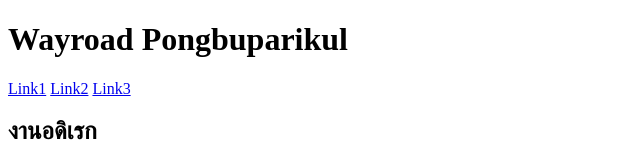
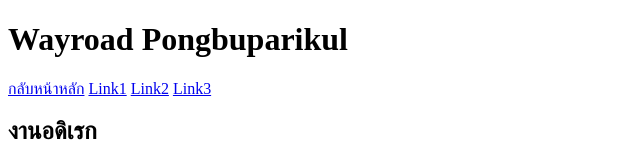
Before and after one commit to WaySpaceOrg/php_7018, a plain HTML site: page Lesson2/ex1.html in a window 1280 px wide. Shown: the top 159 px of the page, without its empty margins (0-640 px from the left). Drawn offline with Linux system fonts and the light colour scheme.

Commit message:
Add link back to homepage in Lesson 2 exercise 1

```diff
--- a/Lesson2/ex1.html
+++ b/Lesson2/ex1.html
@@ -11,6 +11,7 @@
   	</header>
     <!-- 2. nav + ลิงก์ 3 อัน -->
 		<nav>
+      <a href="../index.html">กลับหน้าหลัก</a>
       <a href="1.html">Link1</a>
       <a href="2.html">Link2</a>
       <a href="3.html">Link3</a>
```
